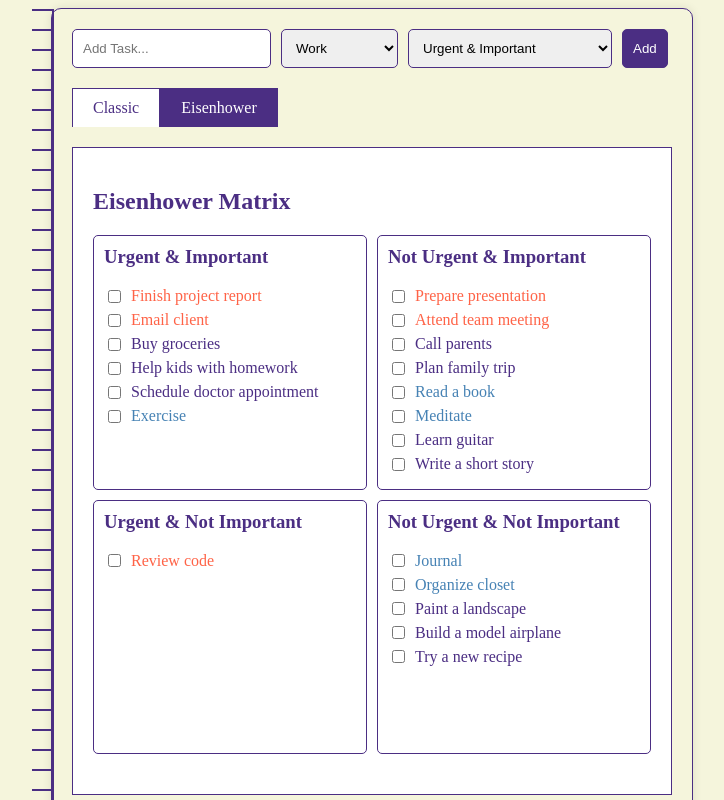
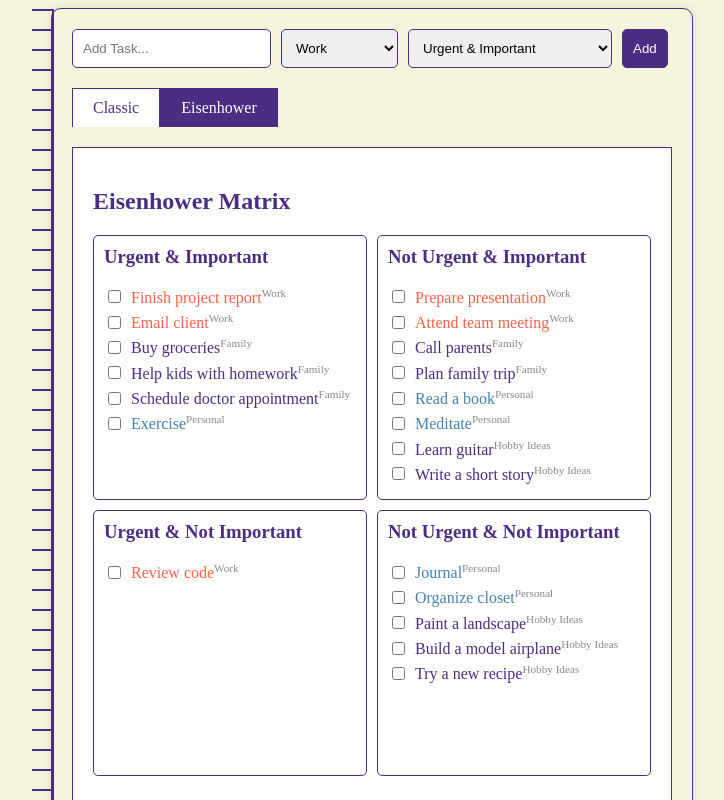
Before and after one commit to nikhilpandey-dev/todo_thinking_in_react, a React (Vite) app: page / in a window 1280 px wide. Both pictures are taken after a click on the element "Eisenhower". Shown: the top 800 px of the page, without its empty margins (268-992 px from the left). Built offline with nearby package versions, Linux system fonts and the light colour scheme.

Commit message:
Added category as superscript in the matrix.

```diff
--- a/src/components/TodoApp.jsx
+++ b/src/components/TodoApp.jsx
@@ -49,7 +49,10 @@ function TodoApp({ tasks }) {
             checked={completedTasks.some((completedTask) => completedTask.id === task.id)}
             onChange={() => handleCompleteTask(task.id)}
           />
-          <span className="task-details">{task.name}</span>
+          <span className="task-details">
+            {task.name}
+            <sup className="task-category-sup">{task.category}</sup>
+          </span>
         </div>
       ));
   };
--- a/src/styles/App.css
+++ b/src/styles/App.css
@@ -318,3 +318,11 @@ input:checked + .slider:before {
 .category-other {
   color: #32cd32; /* Lime Green */
 }
+/* Existing styles... */
+
+/* Superscript for category */
+.task-category-sup {
+  font-size: 0.7em;
+  vertical-align: super;
+  color: #888; /* Light gray color for the category */
+}
```
